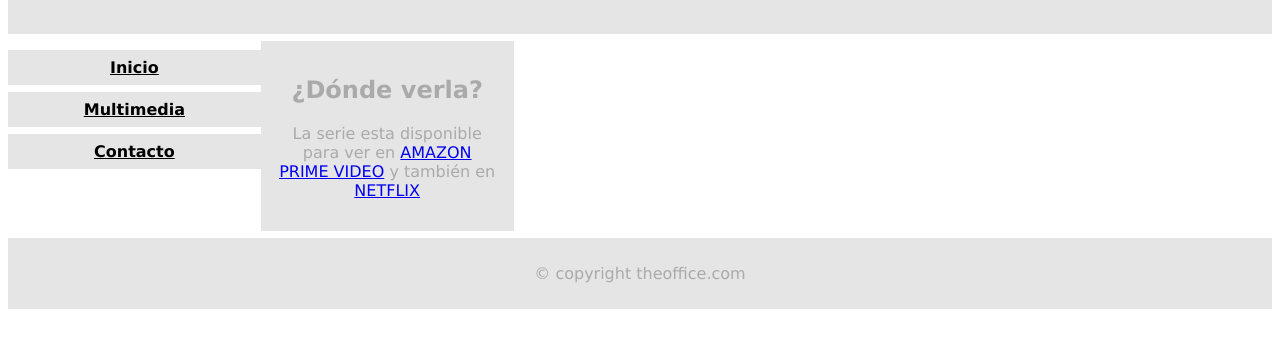
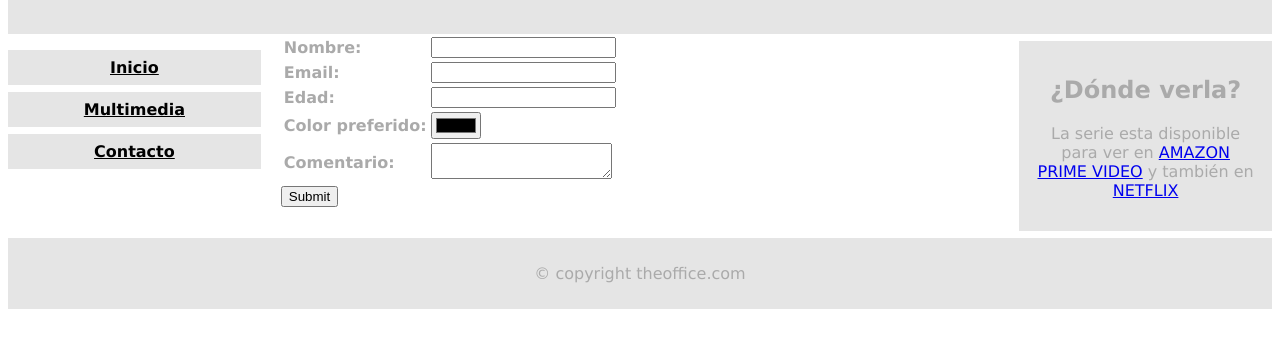
Before and after one commit to VictoriaMenna/utn-labcomII-practices, a plain HTML site: page U02P03/contact.html in a window 1280 px wide. Shown: the part 85-432 px from the top of the page. Drawn offline with Linux system fonts and the light colour scheme.

Commit message:
Practica 3

```diff
--- a/U02P03/contact.html
+++ b/U02P03/contact.html
@@ -23,7 +23,36 @@
                 <li><a href="contact.html">Contacto</a></li>
             </ul>
         </nav>
-
+        <main>
+            <table>
+                <tbody>
+                    <form>
+                        <tr>
+                            <td><label for="nombre"><b>Nombre:</b></label></td>
+                            <td><input type="text" id="nombre" name="nombre" required></td>
+                        </tr>
+                        <tr>
+                            <td><label for="email"><b>Email:</b></label></td>
+                            <td><input type="email" id="email" name="email" required></td>
+                        </tr>
+                        <tr>
+                            <td><label for="edad"><b>Edad:</b></label></td>
+                            <td><input type="number" id="edad" name="edad"></td>
+                        </tr>
+                        <tr>
+                            <td><label for="color"><b>Color preferido:</b></label></td>
+                            <td><input type="color" id="color" name="color"></td>
+                        </tr>
+                        <tr>
+                            <td><label for="comentario"><b>Comentario:</b></label></td>
+                            <td><textarea id="comentario" name="comentario" minlength="10"></textarea>
+                            </td>
+                        </tr>
+                    </form>
+                </tbody>
+            </table>
+            <input type="submit" value="Submit">
+        </main>
         <!-- Contenedor secundario / derecho -->
         <div class="right">
             <h2>¿Dónde verla?</h2>
```
